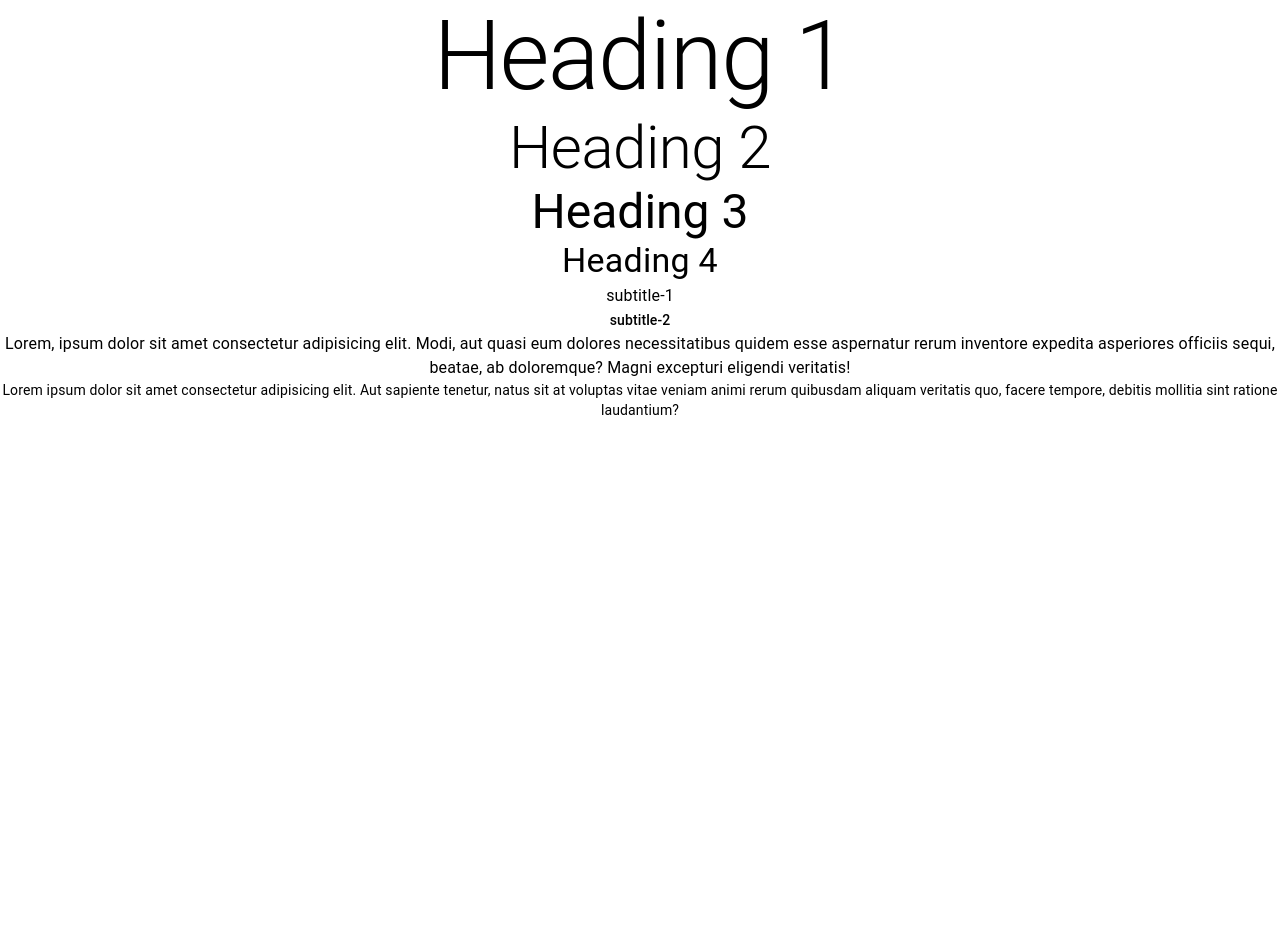
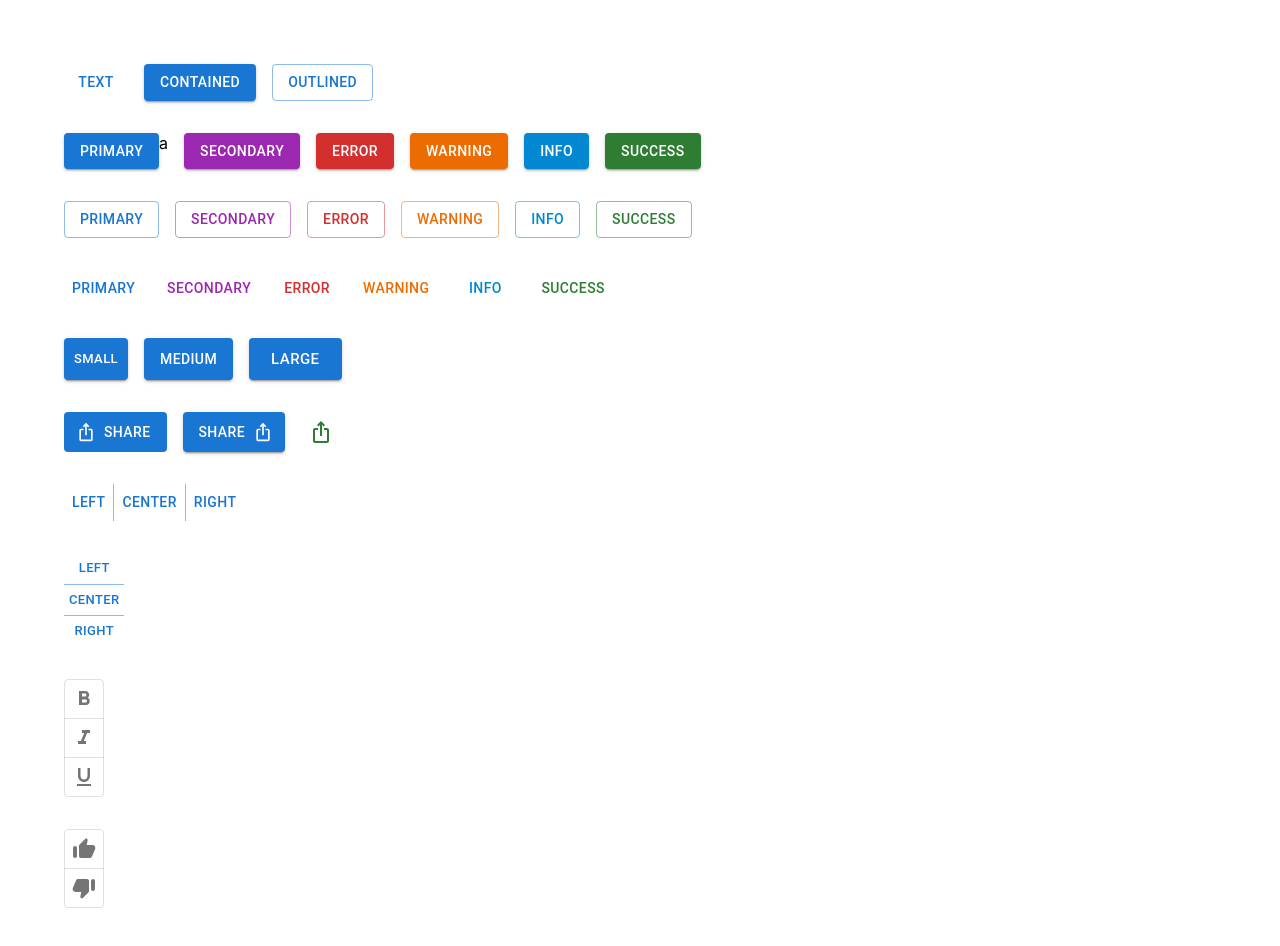
Before and after one commit to jerrydayne/material-ui-demo, a React (Create React App) app: page / in a window 1280 px wide. Shown: the top 946 px of the page. Before the commit the page ends 800 px from the top, so only its background shows below. Built offline with nearby package versions, Linux system fonts and the light colour scheme.

Commit message:
covered Buttons and Icons

```diff
--- a/package.json
+++ b/package.json
@@ -5,6 +5,7 @@
   "dependencies": {
     "@emotion/react": "^11.13.0",
     "@emotion/styled": "^11.13.0",
+    "@mui/icons-material": "^5.16.7",
     "@mui/material": "^5.16.7",
     "@testing-library/jest-dom": "^5.17.0",
     "@testing-library/react": "^13.4.0",
--- a/src/App.css
+++ b/src/App.css
@@ -1,5 +1,5 @@
 .App {
-  text-align: center;
+  padding: 4rem;
 }
 
 .App-logo {
--- a/src/App.tsx
+++ b/src/App.tsx
@@ -1,13 +1,15 @@
 import React from 'react';
 import './App.css';
 
-import MuiTypography from './components/MuiTypography';
+//import MuiTypography from './components/MuiTypography';
+import MuiButton from './components/MuiButton';
 
 
 function App() {
   return (
     <div className="App">
-      <MuiTypography />
+      {/*<MuiTypography />*/}
+      <MuiButton />
     </div>
   );
 }
--- /dev/null
+++ b/src/components/MuiButton.tsx
@@ -0,0 +1,119 @@
+import { Stack, Button, IconButton, ButtonGroup, ToggleButtonGroup, ToggleButton } from "@mui/material";
+import IosShareIcon from '@mui/icons-material/IosShare';
+import ThumbUpAltRoundedIcon from '@mui/icons-material/ThumbUpAltRounded';
+import ThumbDownAltRoundedIcon from '@mui/icons-material/ThumbDownAltRounded';
+import FormatBoldIcon from '@mui/icons-material/FormatBold';
+import FormatItalicIcon from '@mui/icons-material/FormatItalic';
+import FormatUnderlinedIcon from '@mui/icons-material/FormatUnderlined';
+
+import { useState } from "react";
+
+
+const MuiButton = () => {
+    const [formats, setFormats] = useState<string | null>(null);
+    console.log({formats})
+    const handleFormatChange = (
+        _event: React.MouseEvent<HTMLElement>,
+        updatedFormats: string | null
+    ) => {
+        setFormats(updatedFormats)
+    }
+  return (
+    <Stack spacing={4}>
+        <Stack spacing={2} direction='row'>
+            <Button variant='text' href='www.google.com'>Text</Button>
+            <Button variant="contained">Contained</Button>
+            <Button variant="outlined">Outlined</Button>
+        </Stack>
+        {/**contained button colors */}
+        <Stack spacing={2} direction='row'>
+            <Button variant='contained' color='primary'>Primary</Button>a
+            <Button variant='contained' color='secondary'>Secondary</Button>
+            <Button variant='contained' color='error'>Error</Button>
+            <Button variant='contained' color='warning'>Warning</Button>
+            <Button variant='contained' color='info'>Info</Button>
+            <Button variant='contained' color='success'>Success</Button>
+        </Stack>
+        {/**outlined button colors */}
+        <Stack spacing={2} direction='row'>
+            <Button variant='outlined' color='primary'>Primary</Button>
+            <Button variant='outlined' color='secondary'>Secondary</Button>
+            <Button variant='outlined' color='error'>Error</Button>
+            <Button variant='outlined' color='warning'>Warning</Button>
+            <Button variant='outlined' color='info'>Info</Button>
+            <Button variant='outlined' color='success'>Success</Button>
+        </Stack>
+        {/**text button colors */}
+        <Stack spacing={2} direction='row'>
+            <Button variant='text' color='primary'>Primary</Button>
+            <Button variant='text' color='secondary'>Secondary</Button>
+            <Button variant='text' color='error'>Error</Button>
+            <Button variant='text' color='warning'>Warning</Button>
+            <Button variant='text' color='info'>Info</Button>
+            <Button variant='text' color='success'>Success</Button>
+        </Stack>
+        {/*button sizes*/}
+        <Stack display='bloc' spacing={2} direction='row'>
+            <Button variant='contained' size='small'>Small</Button>
+            <Button variant='contained' size='medium'>medium</Button>
+            <Button variant='contained' size='large'>large</Button>
+        </Stack>
+
+        {/*icons*/}
+        <Stack display='bloc' spacing={2} direction='row'>
+            <Button variant='contained' startIcon={<IosShareIcon />} disableElevation onClick={() => alert('Click "OK"')}>Share</Button>
+            <Button variant='contained' endIcon={<IosShareIcon />} disableRipple>Share</Button>
+            <IconButton  aerial-label='send' color="success"><IosShareIcon /></IconButton>
+        </Stack>
+
+        {/*Grouped text Button*/}
+        <Stack direction='row'>
+            <ButtonGroup variant='text'>
+                <Button>left</Button>
+                <Button>center</Button>
+                <Button>right</Button>
+            </ButtonGroup>
+        </Stack>
+
+        {/*Grouped Button vertical */}
+        <Stack direction='row'>
+            <ButtonGroup variant='text' size='small' orientation='vertical'aerial-label='alignment button group'>
+                <Button>left</Button>
+                <Button>center</Button>
+                <Button>right</Button>
+            </ButtonGroup>
+        </Stack>
+        {/*Grouped Button onchange handler */}
+        <Stack direction='row'>
+            <ToggleButtonGroup
+                arial-label='text formatting'
+                value={formats}
+                onChange={handleFormatChange}
+                size='small'
+                color='success'
+                orientation='vertical'
+            >
+                <ToggleButton value='bold' aria-label='bold'><FormatBoldIcon /></ToggleButton>
+                <ToggleButton value='italic' aria-label='italic'><FormatItalicIcon /></ToggleButton>
+                <ToggleButton value='underlined' aria-label='underlined'><FormatUnderlinedIcon /></ToggleButton>
+            </ToggleButtonGroup>
+        </Stack>
+        {/*Grouped Button exclusive onchange handler */}
+        <Stack direction='row'>
+            <ToggleButtonGroup
+                arial-label='text formatting'
+                value={formats}
+                onChange={handleFormatChange}
+                size='small'
+                orientation='vertical'
+                exclusive
+            >
+                <ToggleButton color='success' value='yes' aria-label='yes'><ThumbUpAltRoundedIcon /></ToggleButton>
+                <ToggleButton color='error' value='no' aria-label='no'><ThumbDownAltRoundedIcon /></ToggleButton>
+            </ToggleButtonGroup>
+        </Stack>
+    </Stack>
+  )
+}
+
+export default MuiButton
--- a/src/components/MuiTypography.tsx
+++ b/src/components/MuiTypography.tsx
@@ -1,5 +1,5 @@
+import React from 'react'
 import { Typography } from '@mui/material'
-import React from 'react'
 
 const MuiTypography = () => {
   return (
```
Also changed, not shown: 1 other file (tests, documents, lock files or other folders).
